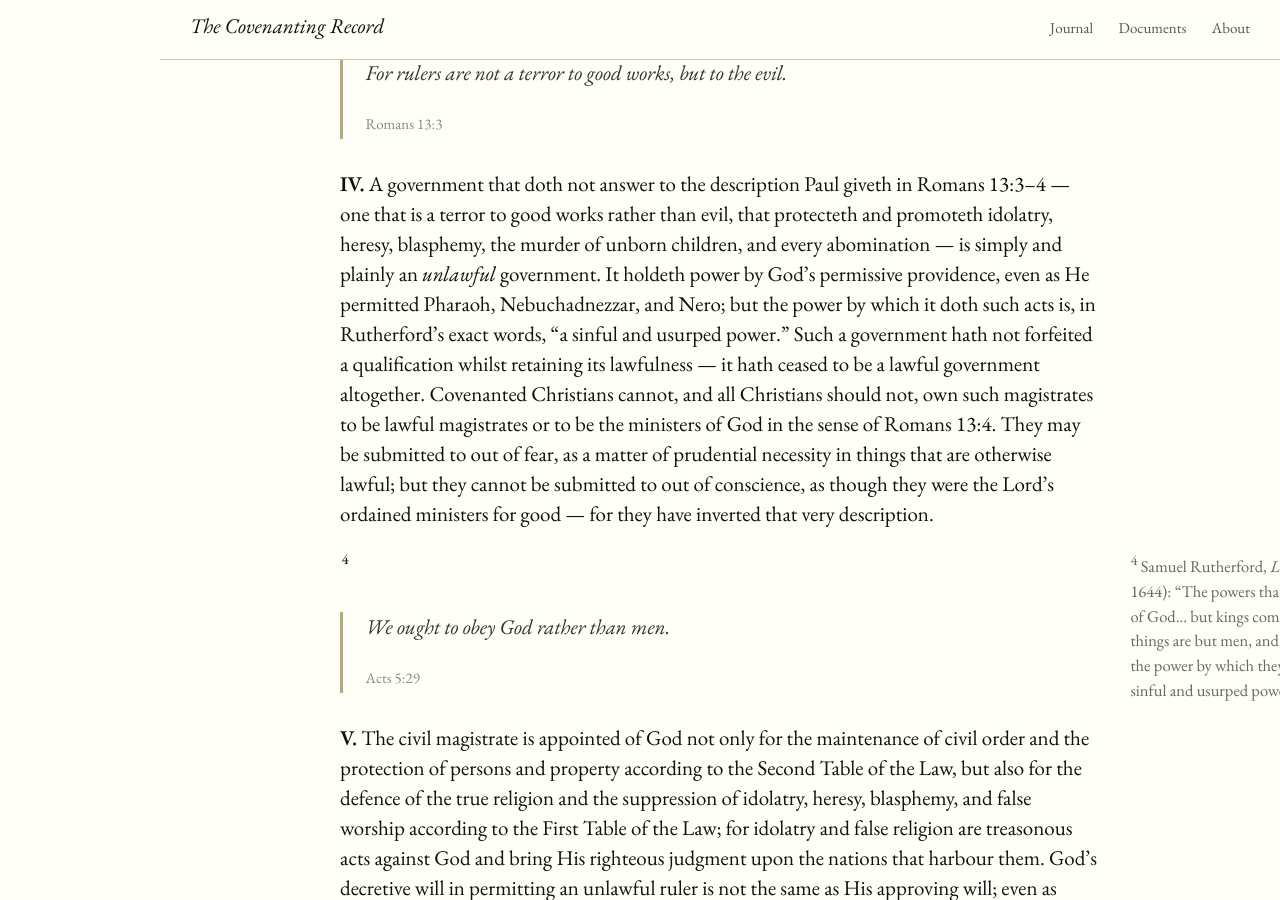
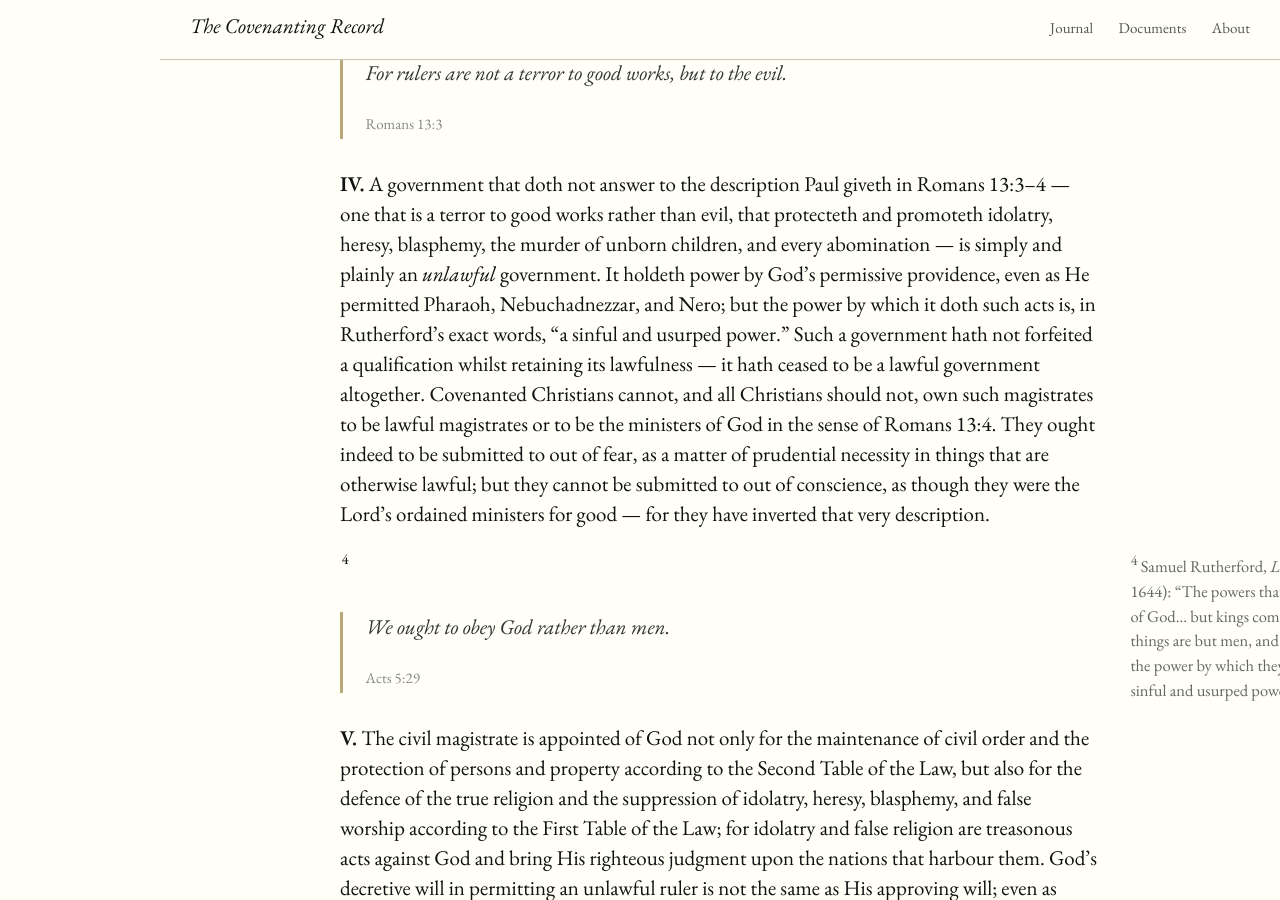
Before and after one commit to ForestWalkUK/covenanting-record, a Jekyll site: the page built from _posts/2026-04-12-confession-concerning-tainted-instruments.md, in a window 1280 px wide and 900 px high, scrolled down 4515 px. Built offline with Jekyll 4.4.1, drawn with Linux system fonts in a browser that asks for light colours; comment, search, counter and statistics services are not loaded.

Commit message:
Update 2026-04-12-confession-concerning-tainted-instruments.md

```diff
--- a/_posts/2026-04-12-confession-concerning-tainted-instruments.md
+++ b/_posts/2026-04-12-confession-concerning-tainted-instruments.md
@@ -120,7 +120,7 @@ Fifth and revised edition</p>
     <cite>Romans 13:3</cite>
 </div>
 
-**IV.** A government that doth not answer to the description Paul giveth in Romans 13:3&ndash;4 &mdash; one that is a terror to good works rather than evil, that protecteth and promoteth idolatry, heresy, blasphemy, the murder of unborn children, and every abomination &mdash; is simply and plainly an *unlawful* government. It holdeth power by God's permissive providence, even as He permitted Pharaoh, Nebuchadnezzar, and Nero; but the power by which it doth such acts is, in Rutherford's exact words, "a sinful and usurped power." Such a government hath not forfeited a qualification whilst retaining its lawfulness &mdash; it hath ceased to be a lawful government altogether. Covenanted Christians cannot, and all Christians should not, own such magistrates to be lawful magistrates or to be the ministers of God in the sense of Romans 13:4. They may be submitted to out of fear, as a matter of prudential necessity in things that are otherwise lawful; but they cannot be submitted to out of conscience, as though they were the Lord's ordained ministers for good &mdash; for they have inverted that very description.
+**IV.** A government that doth not answer to the description Paul giveth in Romans 13:3&ndash;4 &mdash; one that is a terror to good works rather than evil, that protecteth and promoteth idolatry, heresy, blasphemy, the murder of unborn children, and every abomination &mdash; is simply and plainly an *unlawful* government. It holdeth power by God's permissive providence, even as He permitted Pharaoh, Nebuchadnezzar, and Nero; but the power by which it doth such acts is, in Rutherford's exact words, "a sinful and usurped power." Such a government hath not forfeited a qualification whilst retaining its lawfulness &mdash; it hath ceased to be a lawful government altogether. Covenanted Christians cannot, and all Christians should not, own such magistrates to be lawful magistrates or to be the ministers of God in the sense of Romans 13:4. They ought indeed to be submitted to out of fear, as a matter of prudential necessity in things that are otherwise lawful; but they cannot be submitted to out of conscience, as though they were the Lord's ordained ministers for good &mdash; for they have inverted that very description.
 
 <label for="sn-rutherford-usurped" class="margin-toggle sidenote-number"></label>
 <input type="checkbox" id="sn-rutherford-usurped" class="margin-toggle"/>
```
